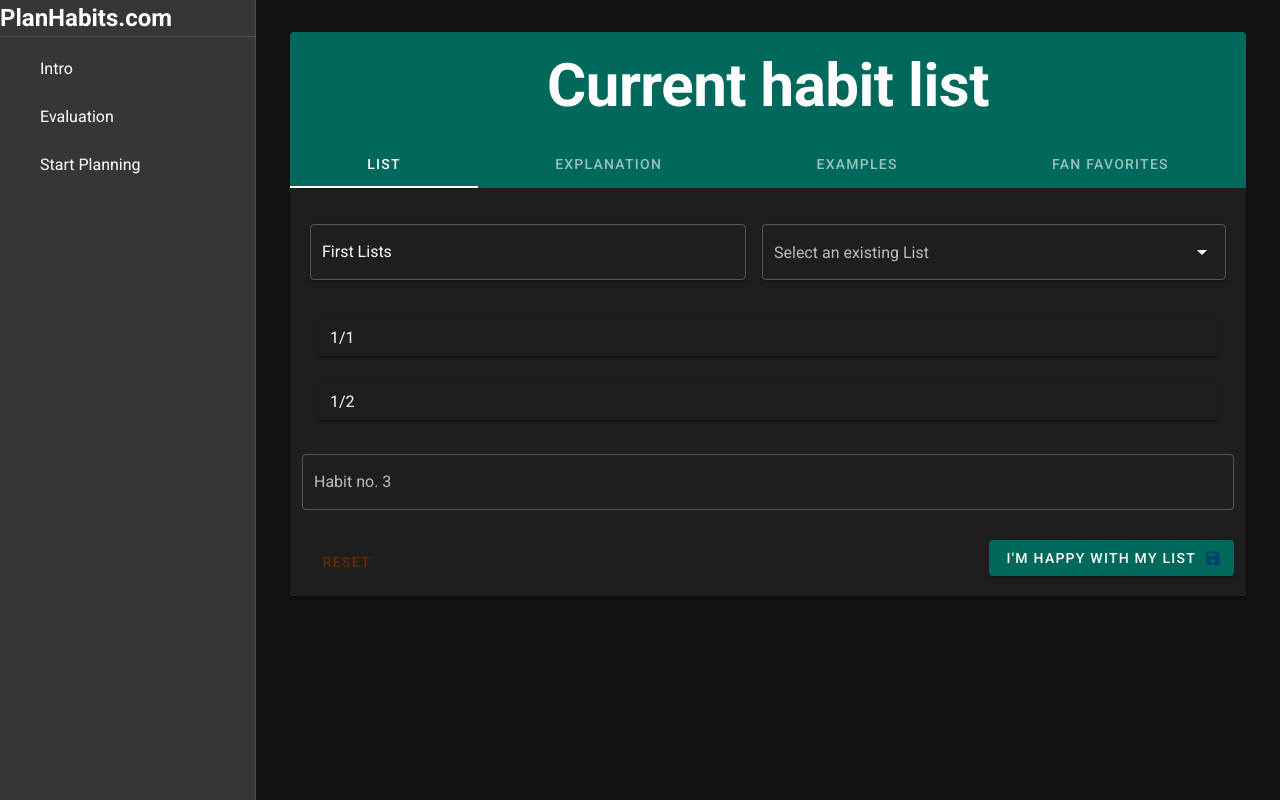
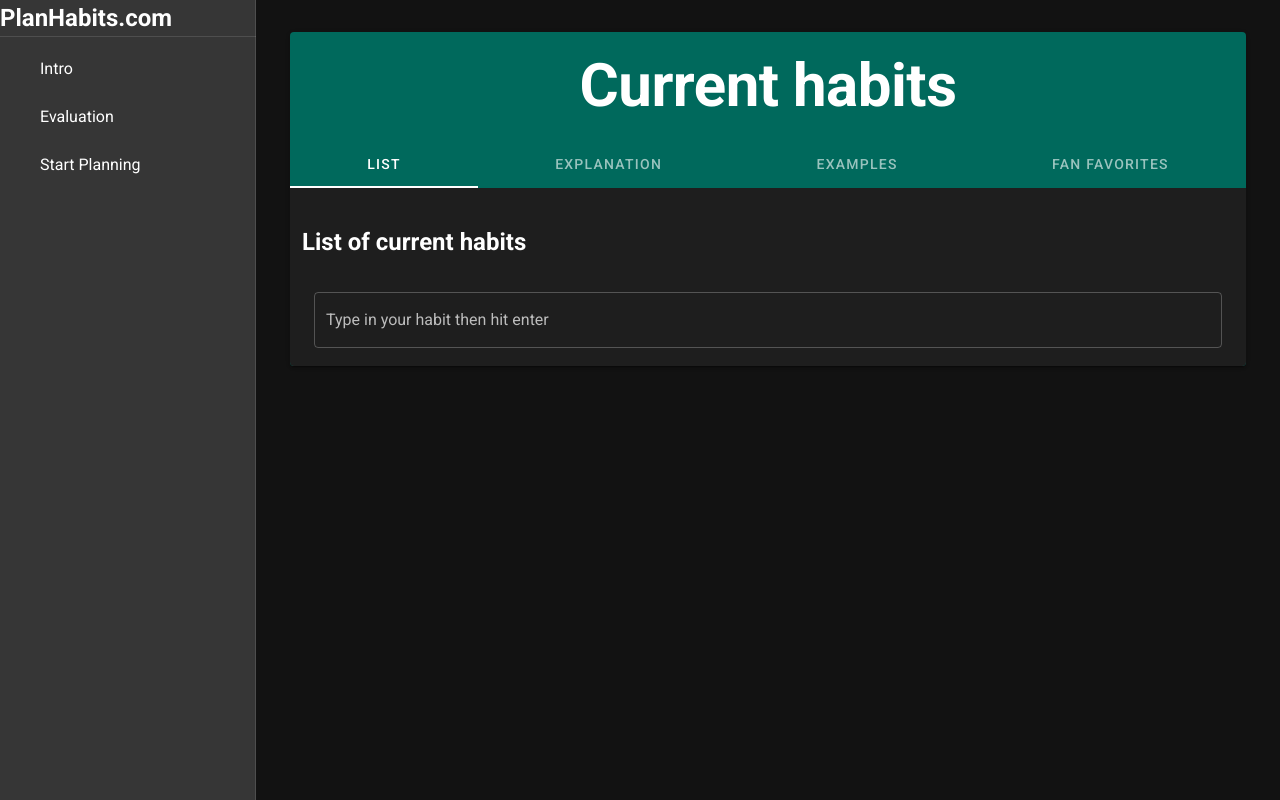
Before and after one commit to DoruNow/planhabit, a Vue app: page / in a window 1280 px wide. Built offline with nearby package versions, Linux system fonts and the light colour scheme.

Commit message:
list-name finish evaluation

```diff
--- a/src/App.vue
+++ b/src/App.vue
@@ -11,13 +11,8 @@ import StartView from './components/StartView'
 
 export default {
   name: 'App',
-
   components: {
     StartView,
   },
-
-  data: () => ({
-    //
-  }),
 }
 </script>
--- a/src/assets/Config.js
+++ b/src/assets/Config.js
@@ -46,19 +46,19 @@ module.exports = [
   },
   {
     name: 'behavior',
-    title: 'Current habit list',
+    title: 'Current habits',
     menuItem: 'Evaluation',
     explanation: [
       {
-        text: 'Planning the future is sometimes easier when we understand the present.Starting small is very important.',
+        text: 'Planning the future is easier when we understand the present.Starting small is very important.',
         class: 'font-weight-medium text-subtitle-1',
       },
       {
-        text: 'Let\'s write down some habits we already have in place, in the order of their occurence.',
+        text: 'Let\'s write down some habits we already have in place.',
         class: 'text-subtitle-1',
       },
       {
-        text: 'Let\'s start by focusing on a part of your day you want to improve. Choose a part of the day where your schedule is the most structuredand can be improved. I guess for most of us mornings are a good candidate.',
+        text: 'Just to get the hang of it, let\'s start by focusing on a part of your day you want to improve. Choose a part of the day where your schedule is the most structured and can be improved. I guess for most of us mornings are a good candidate.',
         class: 'text-subtitle-1',
       },
     ],
--- a/src/assets/mockData.json
+++ b/src/assets/mockData.json
@@ -34,30 +34,41 @@
                     "connectionIndex": 0,
                     "secondEventIndex": 1
                 }
-            ],
-            "behaviorListRaw": [
-                {
-                    "id": "1",
-                    "value": "1/1"
-                },
-                {
-                    "id": "2",
-                    "value": "1/2"
-                }
             ]
         },
         {
             "id": 1,
             "listName": "second List",
-            "behaviorList": [],
-            "behaviorListRaw": [
+            "behaviorList": [
                 {
-                    "id": "1",
-                    "value": "2/1"
+                    "prefixIndex": 2,
+                    "firstEventIndex": 1,
+                    "connectionIndex": 0,
+                    "secondEventIndex": 1
                 },
                 {
-                    "id": "2",
-                    "value": "2/2"
+                    "prefixIndex": 2,
+                    "firstEventIndex": 1,
+                    "connectionIndex": 0,
+                    "secondEventIndex": 1
+                },
+                {
+                    "prefixIndex": 2,
+                    "firstEventIndex": 1,
+                    "connectionIndex": 0,
+                    "secondEventIndex": 1
+                },
+                {
+                    "prefixIndex": 2,
+                    "firstEventIndex": 1,
+                    "connectionIndex": 0,
+                    "secondEventIndex": 1
+                },
+                {
+                    "prefixIndex": 2,
+                    "firstEventIndex": 1,
+                    "connectionIndex": 0,
+                    "secondEventIndex": 1
                 }
             ]
         },
@@ -152,5 +163,6 @@
             "clean room",
             "count clouds"
         ]
-    }
+    },
+    "behaviorListRaw": []
 }
--- a/src/components/BehaviorListComponent.vue
+++ b/src/components/BehaviorListComponent.vue
@@ -2,43 +2,23 @@
   <v-container grid-list-xs>
     <v-row class="pt-6">
       <v-col>
-        <v-row>
-          <v-col :md="isBehaviorList ? 12 : 6" class="d-flex flex-row">
-            <v-text-field
-              v-if="allBehaviorLists"
-              v-model="selectedBehaviorList.listName"
-              label="List name"
-              outlined
-              solo
-              md="4"
-              class="mx-2"
-              @change="setSelectedBehaviorListName"
-            ></v-text-field>
-            <v-select
-              v-if="allBehaviorLists"
-              :items="behaviorNamesList"
-              label="Select an existing List"
-              outlined
-              solo
-              md="4"
-              class="mx-2"
-              @change="selectBehaviorList"
-            ></v-select>
-          </v-col>
-        </v-row>
+        <h2 class="mb-4">List of current habits</h2>
         <ListComponent :raw="true" />
         <v-text-field
           v-model="nextHabit.value"
           outlined
+          class="px-3"
           :label="label"
           autocomplete="off"
-          @keyup.enter="saveHabit(nextHabit)"
+          @keyup.enter="saveHabit()"
         ></v-text-field>
         <!-- refactor to component? 2buttons -->
         <v-row>
-          <v-col class="d-flex justify-space-between">
+          <v-col
+            v-if="isBehaviorListRaw"
+            class="d-flex justify-space-between px-6"
+          >
             <v-btn
-              v-if="isBehaviorList"
               large
               text
               color="warning"
@@ -46,11 +26,11 @@
             >
               Reset
             </v-btn>
-            <v-btn
-              v-if="isBehaviorList || behaviorListLength"
-              color="primary"
-              @click="saveHabit(nextHabit)"
-            >
+            <v-btn color="primary" @click="undoBehaviorListRaw()">
+              Undo
+              <v-icon right color="accent"> mdi-undo </v-icon>
+            </v-btn>
+            <v-btn color="primary" @click="updateSelectedStep(2)">
               I'm happy with my list
               <v-icon right color="accent"> mdi-content-save </v-icon>
             </v-btn>
@@ -76,13 +56,11 @@ export default {
   },
   computed: {
     ...mapGetters([
-      'behaviorNamesList',
-      'behaviorListLength',
       'behaviorListRawLength',
       'isBehaviorList',
       'isBehaviorListRaw',
     ]),
-    ...mapState(['allBehaviorLists', 'selectedBehaviorList', 'raw']),
+    ...mapState(['behaviorListsIndexed', 'selectedBehaviorList', 'raw']),
     label() {
       return this.isBehaviorListRaw
         ? `Habit no. ${this.behaviorListRawLength + 1}`
@@ -90,32 +68,16 @@ export default {
     },
   },
   methods: {
-    ...mapActions(['updateBehaviorList']),
-    ...mapMutations(['setBehaviorList', 'setSelectedBehaviorListName']),
+    ...mapMutations(['updateBehaviorListRaw', 'undoBehaviorListRaw']),
+    ...mapActions(['updateSelectedStep']),
     saveHabit() {
       if (this.nextHabit.value === '') return
-      this.updateBehaviorList({
-        id: this.behaviorListLength,
-        position: this.behaviorListLength + 1,
-        label: `Habit no. ${this.behaviorListLength + 1}`,
-        value: this.nextHabit.value,
-      })
+      if (this.raw)
+        this.updateBehaviorListRaw({
+          id: this.behaviorListRawLength,
+          value: this.nextHabit.value,
+        })
       this.nextHabit.value = ''
-    },
-    selectBehaviorList(a) {
-      let idx = this.allBehaviorLists.indexOf((bl) => bl.listName === a)
-      if (this.allBehaviorLists[idx].behaviorList.length === 0) {
-        this.activeBehaviorList = this.allBehaviorLists[idx].behaviorListRaw
-      } else {
-        this.activeBehaviorList = this.allBehaviorLists[idx].behaviorList
-      }
-      this.allBehaviorLists.find((list, index) => {
-        list.listName === a
-        b = index
-      })
-      setBehaviorList({
-        payload: b[0].behaviorList,
-      })
     },
   },
 }
--- a/src/components/ListComponent.vue
+++ b/src/components/ListComponent.vue
@@ -28,12 +28,19 @@ export default {
     },
   },
   computed: {
-    ...mapState(['selectedBehaviorList', 'uniqueHabitBuildingBlocks']),
+    ...mapState([
+      'selectedBehaviorList',
+      'behaviorListRaw',
+      'uniqueHabitBuildingBlocks',
+    ]),
     list() {
       return this.raw
-        ? this.selectedBehaviorList.behaviorListRaw
+        ? this.behaviorListRaw
         : this.selectedBehaviorList.behaviorList
     },
   },
+  created() {
+    this.$store.commit('setRaw', this.raw)
+  },
 }
 </script>
--- a/src/components/StartView.vue
+++ b/src/components/StartView.vue
@@ -43,17 +43,17 @@ export default {
     drawer: null,
   }),
   computed: {
-    ...mapState(['menuItems', 'selectedStep', 'selected']),
+    ...mapState(['menuItems', 'selectedStep']),
   },
   mounted() {
     this.createMenuItems()
-    this.updateSelectedStep(this.selected)
+    this.updateSelectedStep(this.selectedStep)
   },
   methods: {
     step(next = true) {
-      if (next) this.selected++
-      if (!next) this.selected--
-      this.updateSelectedStep(this.selected)
+      if (next) this.selectedStep++
+      if (!next) this.selectedStep--
+      this.updateSelectedStep(this.selectedStep)
     },
     ...mapActions(['updateSelectedStep', 'createMenuItems']),
   },
--- a/src/store/index.js
+++ b/src/store/index.js
@@ -7,42 +7,53 @@ Vue.use(Vuex)
 
 export default new Vuex.Store({
   state: {
-    allBehaviorLists: mockData,
+    behaviorListsIndexed: mockData.behaviorLists,
+    behaviorListRaw: mockData.behaviorListRaw,
+    uniqueHabitBuildingBlocks: mockData.uniqueHabitBuildingBlocks,
     menuItems: [],
-    selectedBehaviorList: mockData.behaviorLists[0],
-    selectedStep: null,
-    uniqueHabitBuildingBlocks: mockData.uniqueHabitBuildingBlocks,
-    selected: 1,
+    selectedBehaviorList: { behaviorList: [] },
+    selectedStep: 1,
     raw: null
   },
   getters: {
     behaviorNamesList: (state) => {
       const names = []
-      state.allBehaviorLists.behaviorLists.forEach((list) => names.push(list.listName))
+      state.behaviorListsIndexed.forEach((list) => names.push(list.listName))
       return names
     },
+    behaviorListsIndexedLength: (state) => {
+      return state.behaviorListsIndexed.length
+    },
+
     behaviorListLength: (state) => {
       return state.selectedBehaviorList.behaviorList.length
-    },
-    behaviorListRawLength: (state) => {
-      return state.selectedBehaviorList.behaviorListRaw.length
     },
     isBehaviorList: (state) => {
       return state.selectedBehaviorList.behaviorList.length ? true : false
     },
+
+    behaviorListRawLength: (state) => {
+      return state.behaviorListRaw.length
+    },
     isBehaviorListRaw: (state) => {
-      return state.selectedBehaviorList.behaviorListRaw.length ? true : false
+      return state.behaviorListRaw.length ? true : false
     },
   },
   mutations: {
-    updateBehaviorList(state, payload) {
-      state.selectedBehaviorList.behaviorList.push(payload)
+    updateBehaviorListRaw(state, payload) {
+      state.behaviorListRaw.push(payload)
+    },
+    addToBehaviorListRaw(state, payload) {
+      state.behaviorListRaw.push(payload)
+    },
+    undoBehaviorListRaw(state) {
+      state.behaviorListRaw.pop()
     },
     resetBehaviorList(state) {
-      state.selectedBehaviorList.behaviorList = []
+      state.behaviorListRaw = []
     },
     setBehaviorList(state, payload) {
-      state.selectedBehaviorList.behaviorList = payload
+      state.selectedBehaviorList = state.behaviorListsIndexed[payload]
     },
     setRaw(state, payload) {
       state.raw = payload
@@ -57,8 +68,10 @@ export default new Vuex.Store({
       state.uniqueHabitBuildingBlocks = payload
     },
     setSelectedBehaviorListName(state, payload) {
-      console.log(payload)
       state.selectedBehaviorList.listName = payload.listName
+    },
+    updateAppData(state, payload) {
+      Object.assign(state.data, payload)
     }
   },
   actions: {
```
